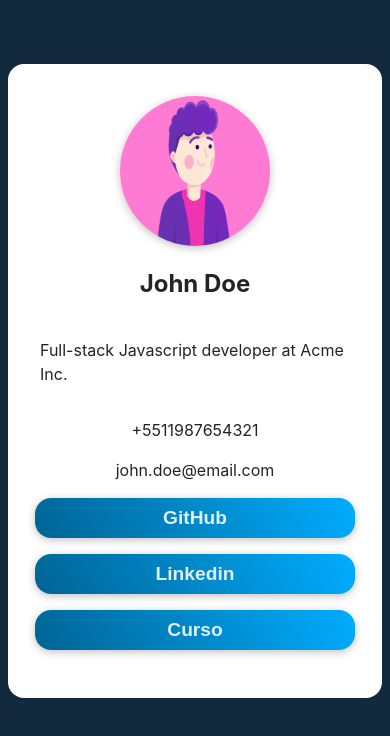
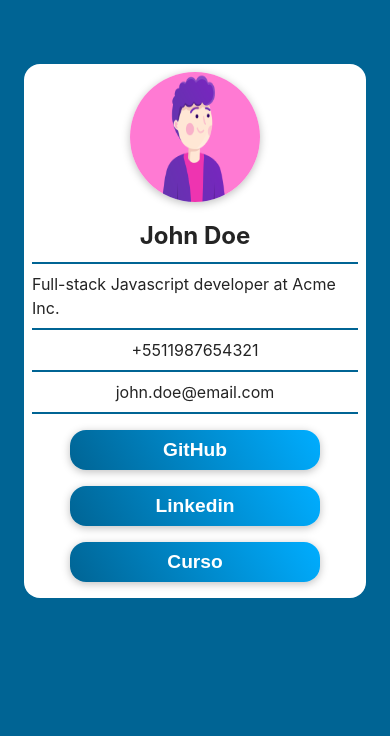
Before and after one commit to felipe0848/profile-component, a React (Vite) app: page / in a window 390 px wide. Shown: the top 736 px of the page. Built offline with nearby package versions, Linux system fonts and the light colour scheme.

Commit message:
responsiveness

```diff
--- a/src/App.css
+++ b/src/App.css
@@ -5,6 +5,6 @@
     max-width: 350px;
     align-items: center;
     background-color:white;
-    padding: 2rem;
     border-radius: 1rem;
+    padding: 2rem 0rem;
 }
--- a/src/Components/Button/style.css
+++ b/src/Components/Button/style.css
@@ -1,8 +1,8 @@
 button{
     background: rgb(0,100,148);
     background: linear-gradient(60deg, rgba(0,100,148,1) 0%, rgba(0,173,255,1) 100%);
-    color: rgba(255, 255, 255, 0.87);
-    width: 20rem;
+    color:white;
+    min-width: 20rem;
     height: 2.5rem;
     border: none;
     border-radius: 1rem;
--- a/src/Components/Profile/index.jsx
+++ b/src/Components/Profile/index.jsx
@@ -6,13 +6,13 @@ export default function Profile({avatar, name, bio, email, phone, githubUrl, lin
         <>
             <img src={avatar} alt={name}/>
             <h2 className="name borderBottom">{name}</h2>
-
+            <hr />
             <p className="bio borderBottom">{bio}</p>
-
+            <hr />
             <p className="phone borderBottom">{phone}</p>
-
+            <hr />
             <a href={"mailto:"+ email} className="email borderBottom">{email}</a>
-
+            <hr />
             <Button text="GitHub" url={githubUrl}/>
             <Button text="Linkedin" url={linkedinUrl}/>
             <Button text="Curso" url={courseUrl}/>
--- a/src/Components/Profile/style.css
+++ b/src/Components/Profile/style.css
@@ -1,11 +1,26 @@
+*{
+    box-sizing: border-box;
+    margin: 0;
+    padding: 0;
+}
 img{
-    width: 150px;
-    height: 150px;
+    width: 130px;
+    height: 130px;
     border-radius: 50%;
     box-shadow: 0px 2px 8px rgba(0, 0, 0, 25%) ;
+    margin-bottom: 1rem;
 }
+
 a{
-    margin-bottom: 1rem;
     text-decoration: none;
     color: inherit;
 }
+hr{
+    width: 100%;
+    border: 1px solid rgb(0,100,148);
+    margin: 0.5rem;
+}
+
+button{
+    margin: 0.5rem;
+}
--- a/src/index.css
+++ b/src/index.css
@@ -4,9 +4,22 @@
   font-weight: 400;
 
   color: #242424;
-  background-color: #13293D;
+  background-color: rgb(0,100,148);
 
 
   -webkit-font-smoothing: antialiased;
 
 }
+
+
+
+@media (max-width: 398px){
+  .container{
+    margin: 4rem 1.5rem;
+    padding: 0.5rem;
+
+  }
+  button{
+    min-width: 250px;
+  }
+}
```
